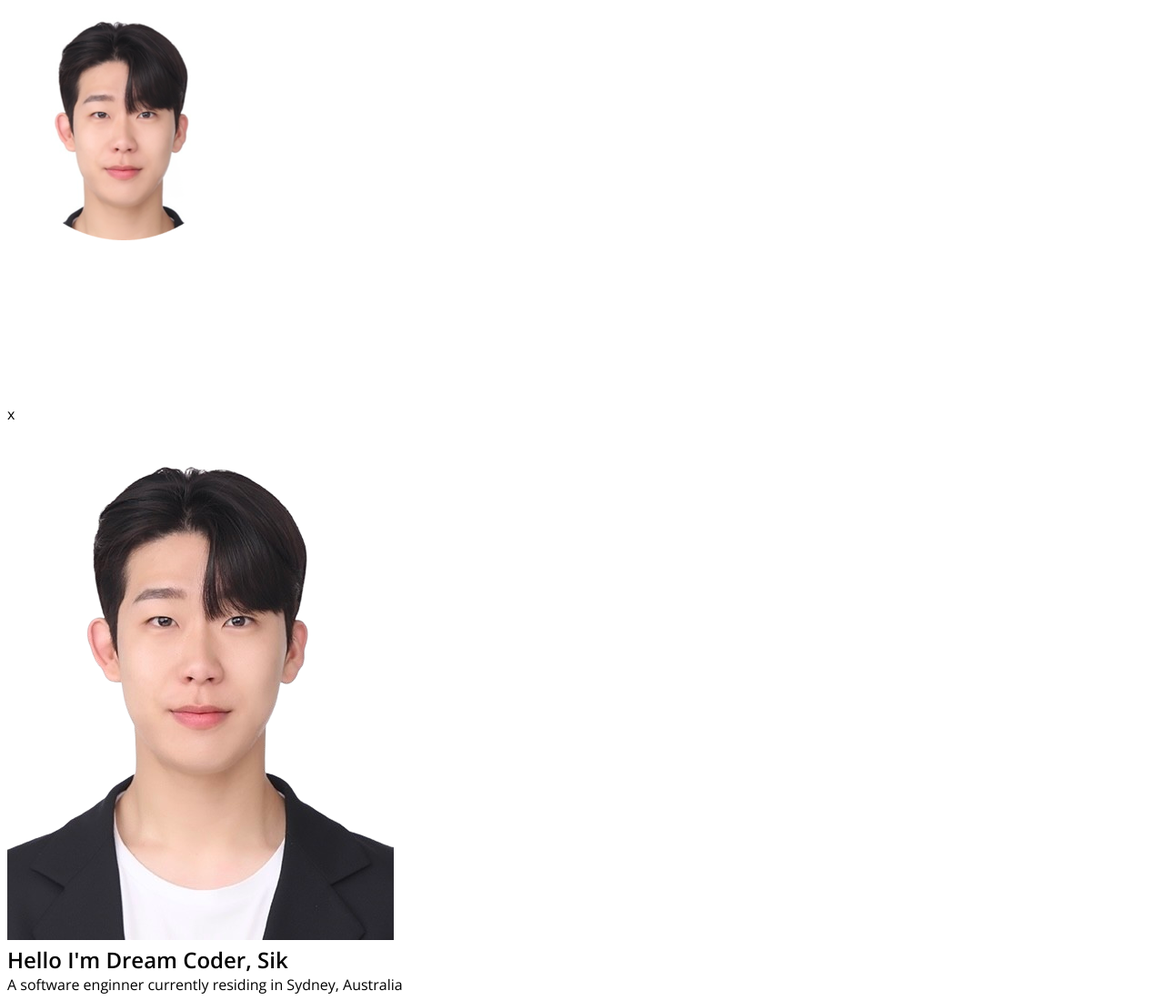
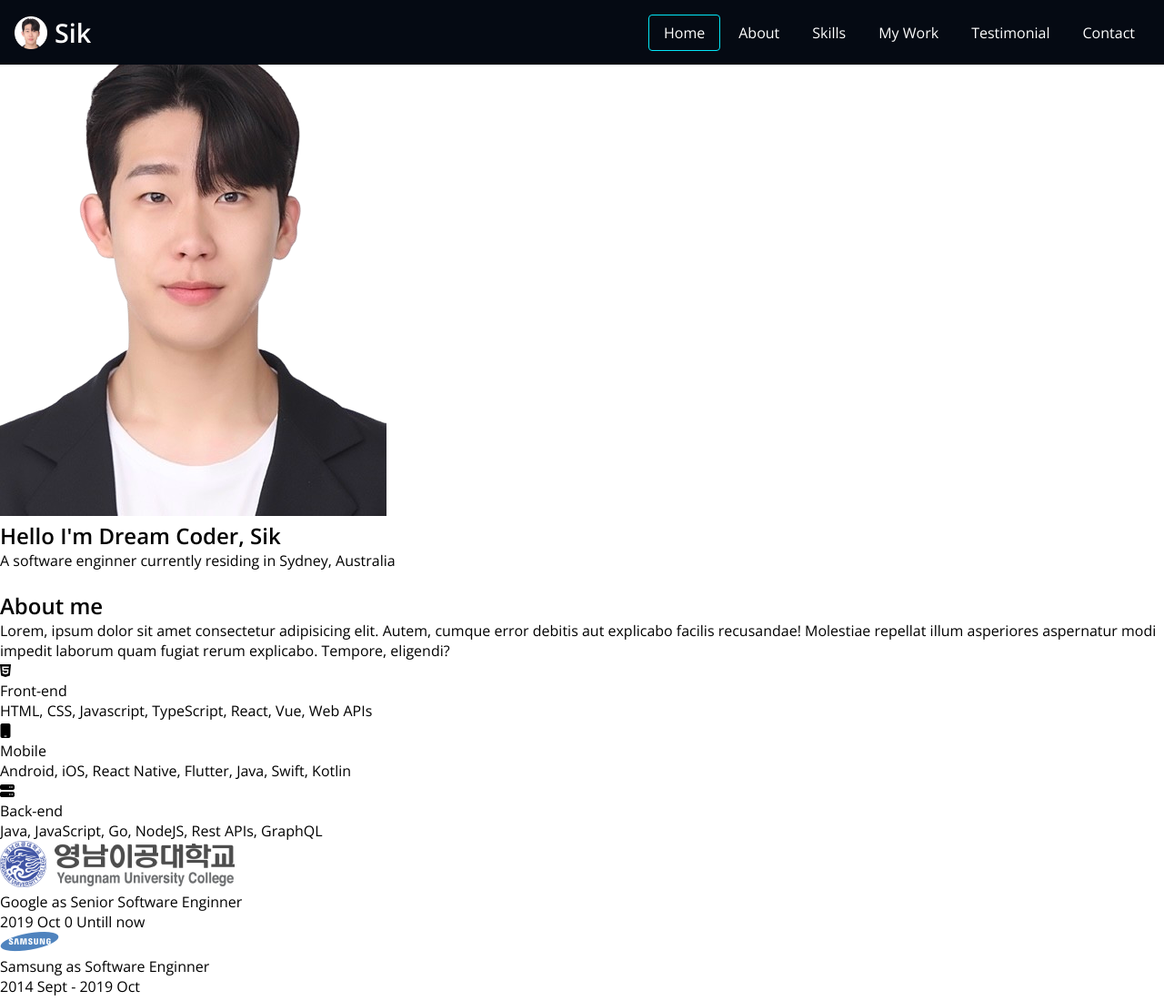
Before and after one commit to geunsik2/geunsik2.github.io, a plain HTML site: page index.html in a window 1280 px wide. Shown: the top 1100 px of the page at 91% size. Drawn offline with nearby package versions, Linux system fonts and the light colour scheme.

Commit message:
CSS-Header

```diff
--- a/css/style.css
+++ b/css/style.css
@@ -21,6 +21,7 @@
 
 body {
   font-family: 'Open Sans', snas-serif;
+  margin: 0;
 }
 
 h1,h2,h3,p,ul {
@@ -46,3 +47,50 @@ button {
 button:focus {
   outline: 1px solid var(--color-accent);
 }
+
+/* Header */
+.header {
+  background-color: var(--color-primary);
+  position: fixed; /* 스크롤링해도 화면 상단에 고정 */
+  top: 0; /* 가장 윗부분에 고정 */
+  width: 100%;  /* 부모(body) width의 100% */
+  padding: 1rem;  /* 모서리에 간격 부여 */
+  display: flex;  /* 수평으로 나란히 배치 */
+  justify-content: space-between;  /* flex box 안에 들어있는 아이템들 사이에 간격 부여 */
+  align-items: center;  /* flex box 안에 들어있는 아이템을 수직으로 가운데 정렬 */
+}
+
+.header__logo {
+  display: flex;  /* 수평으로 나란히 배치 */
+  align-items: center;  /* 수직으로 가운데 정렬 */
+  gap: 8px;  /* flex box 안에 들어있는 자식들 간의 여백 설정 */
+}
+
+.header__logo__img {
+  /* .header__logo img: 페이지 내에 있는 모든 이미지 태그를 찾고, 그 이미지 태그들 중에 header logo에 들어있는 아이템을 골라낸다.
+      성능 저하가 발생할 수 있으므로 가급적 명시적으로 클래스 이름을 지정해서 선택하는 것이 좋다. */
+  width: 36px;
+  height: 36px;
+}
+
+.header__logo__title {
+  font-size: 1.8rem;  /* rem: 상대적인 유닛 즉, 현재 브라우저의 디폴트 font-size에 1.8배 */
+}
+
+.header__menu {
+  display: flex;  /* 수평으로 나란히 배치 */
+  gap: 4px; /* flex box 안에 들어있는 자식들 간의 여백 설정 */
+}
+
+.header__menu__item {
+  padding: 8px 16px;  /* 위아래 8px, 양옆 16px  */
+}
+
+.header__menu__item:hover {
+  border-bottom: 1px solid var(--color-accent);
+}
+
+.header__menu__item.active {  /* .header__menu__item 클래스를 가진 것과 .active 클래스를 가진 것을 선택 */
+  border: 1px solid var(--color-accent);
+  border-radius: 4px;
+}
--- a/index.html
+++ b/index.html
@@ -26,24 +26,24 @@
 </head>
 <body>
   <!-- Header -->
-  <header>
-    <div>
-      <img src="images/favicon.ico" alt="logo">
-      <h1><a href="#">Sik</a></h1>
+  <header class="header">
+    <div class="header__logo">
+      <img class="header__logo__img" src="images/favicon.ico" alt="logo">
+      <h1 class="header__logo__title"><a href="#">Sik</a></h1>
     </div>
     <nav>
-      <ul>
-        <li><a href="#home">Home</a></li>
-        <li><a href="#about">About</a></li>
-        <li><a href="#skills">Skills</a></li>
-        <li><a href="#work">My Work</a></li>
-        <li><a href="#tesimonial">Testimonial</a></li>
-        <li><a href="#contact">Contact</a></li>
+      <ul class="header__menu">
+        <li><a class="header__menu__item active" href="#home">Home</a></li>
+        <li><a class="header__menu__item" href="#about">About</a></li>
+        <li><a class="header__menu__item" href="#skills">Skills</a></li>
+        <li><a class="header__menu__item" href="#work">My Work</a></li>
+        <li><a class="header__menu__item" href="#tesimonial">Testimonial</a></li>
+        <li><a class="header__menu__item" href="#contact">Contact</a></li>
       </ul>
     </nav>
   </header>
   <!-- Main -->
-  <main>x
+  <main>
     <article>
       <!-- Home -->
       <section id="home">
```
